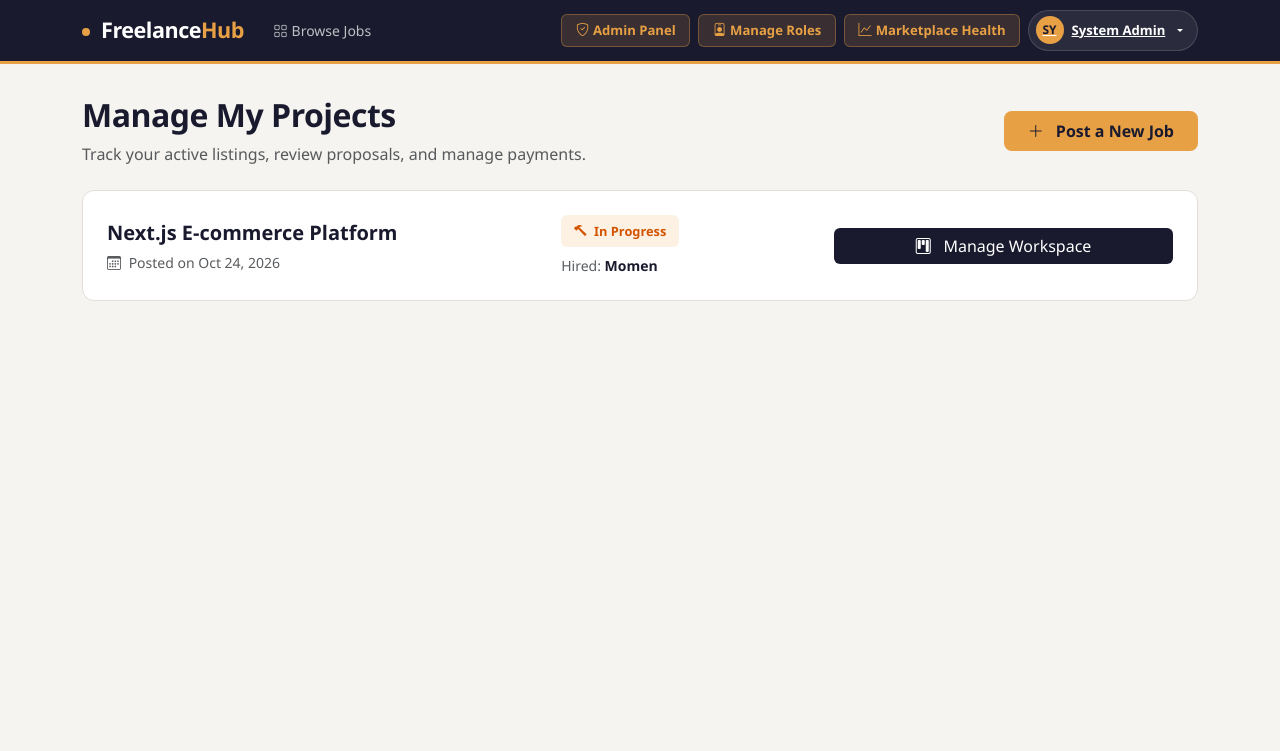
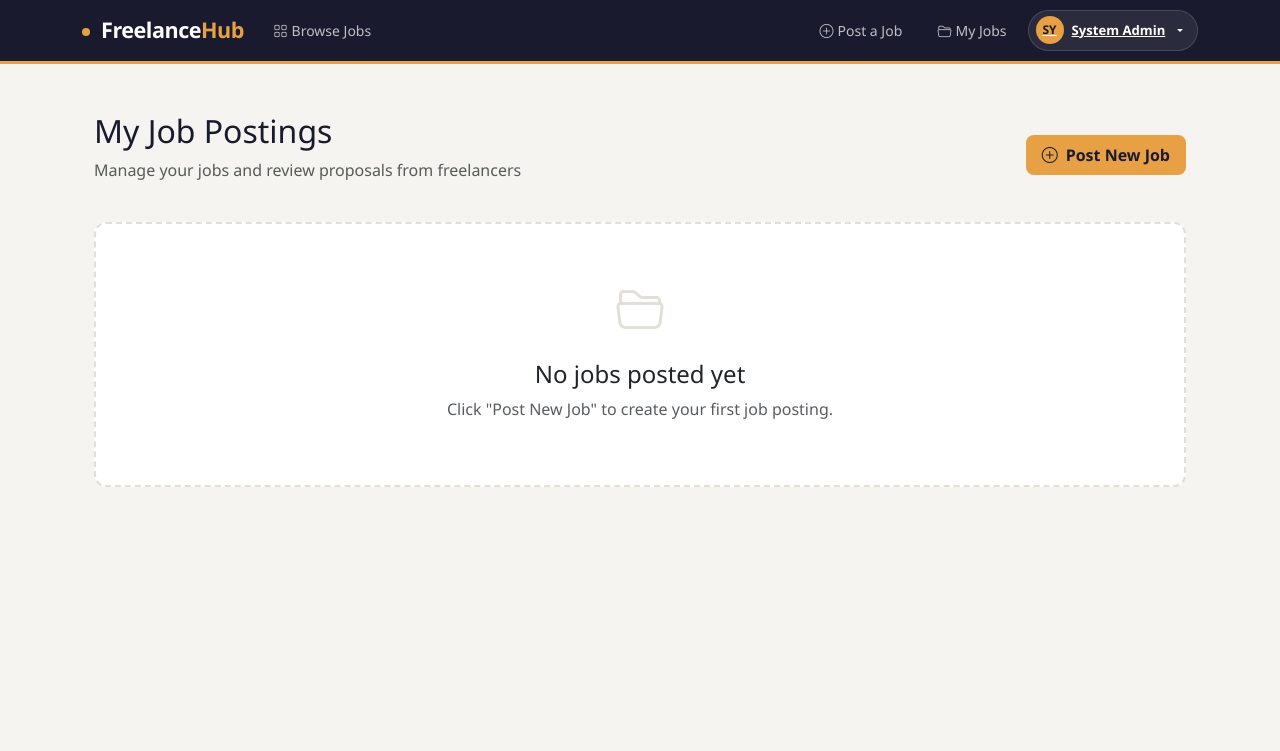
Before and after one commit to momen5406/FreelanceHub-SE-Project, a PHP site: page /my-postings.php in a window 1280 px wide. Shown: the top 751 px of the page. Run offline with PHP 8.4, Linux system fonts and the light colour scheme; a user stored in the database is signed in; data comes from the database, SQL or seed files in the repository.

Commit message:
Update my-postings.php

```diff
--- a/views/jobs/my-postings.php
+++ b/views/jobs/my-postings.php
@@ -1,65 +1,44 @@
-<?php require_once '../../views/partials/header.php'; ?>
+<?php
+session_start();
 
-<?php
-// Tgeb eljobs ely leha 3laka bel client ely 3aml log in byst5dam el userId felsession
-$myJobs = [
-  [
-    'id' => 1,
-    'title' => 'Next.js E-commerce Platform',
-    'posted_date' => 'Oct 24, 2026',
-    'status' => 'In Progress',
-    'proposals_count' => 3,
-    'freelancer_hired' => 'Momen'
-  ]
-];
+if (!isset($_SESSION['user_id']) || $_SESSION['role'] !== 'Client') {
+  header('Location: ../auth/login.php');
+  exit();
+}
+
+require_once __DIR__ . '/../../app/core/database.php';
+require_once __DIR__ . '/../partials/header.php';
+
+$db = new Database();
+$db->openConnection();
+
+$clientId = $_SESSION['user_id'];
+
+$myJobs = $db->select("
+    SELECT j.*, n.name as niche_name,
+           (SELECT COUNT(*) FROM proposals WHERE job_id = j.id) as proposals_count
+    FROM jobs j
+    LEFT JOIN niche_categories n ON j.niche_id = n.id
+    WHERE j.client_id = $clientId
+    ORDER BY j.created_at DESC
+");
+
+$db->closeConnection();
 ?>
 
 <style>
-  .fh-list-card {
+.job-card {
     background: #fff;
     border: 1.5px solid #e2dfd8;
     border-radius: 12px;
-    transition: all 0.2s ease;
-    margin-bottom: 1rem;
+    padding: 1.5rem;
+    margin-bottom: 1.5rem;
+    transition: all 0.2s;
 }
 
-  .fh-list-card:hover {
-    border-color: #1a1a2e;
-    box-shadow: 0 4px 15px rgba(26, 26, 46, 0.05);
-  }
-
-  .job-title-link {
-    color: #1a1a2e;
-    font-weight: 800;
-    font-size: 1.25rem;
-    text-decoration: none;
-    transition: color 0.2s;
-  }
-
-  .job-title-link:hover {
-    color: #e8a045;
-  }
-
-  .status-badge {
-    font-weight: 700;
-    padding: 0.4rem 0.8rem;
-    border-radius: 6px;
-    font-size: 0.8rem;
-  }
-
-  .status-open {
-    background: rgba(46, 204, 113, 0.15);
-    color: #27ae60;
-  }
-
-  .status-progress {
-    background: rgba(232, 160, 69, 0.15);
-    color: #d35400;
-  }
-
-  .status-completed {
-    background: #f5f4f0;
-    color: #6c757d;
+.job-card:hover {
+    border-color: #e8a045;
+    box-shadow: 0 8px 25px rgba(232, 160, 69, 0.1);
 }
 
 .btn-fh-primary {
@@ -70,12 +49,13 @@ $myJobs = [
     font-weight: 700;
     padding: 0.5rem 1rem;
     transition: all 0.2s;
+    text-decoration: none;
+    display: inline-block;
 }
 
 .btn-fh-primary:hover {
     background: #d4903a;
     transform: translateY(-1px);
-    color: #1a1a2e;
 }
 
 .btn-fh-outline {
@@ -83,9 +63,11 @@ $myJobs = [
     color: #1a1a2e;
     background: transparent;
     border-radius: 8px;
-    font-weight: 700;
+    font-weight: 600;
     padding: 0.5rem 1rem;
     transition: all 0.2s;
+    text-decoration: none;
+    display: inline-block;
 }
 
 .btn-fh-outline:hover {
@@ -93,101 +75,90 @@ $myJobs = [
     background: #1a1a2e;
     color: #fff;
 }
+
+.status-open {
+    background: #27ae60;
+    color: white;
+    padding: 0.25rem 0.75rem;
+    border-radius: 20px;
+    font-size: 0.75rem;
+    font-weight: 600;
+}
+
+.status-progress {
+    background: #e8a045;
+    color: #1a1a2e;
+    padding: 0.25rem 0.75rem;
+    border-radius: 20px;
+    font-size: 0.75rem;
+    font-weight: 600;
+}
+
+.status-completed {
+    background: #6c757d;
+    color: white;
+    padding: 0.25rem 0.75rem;
+    border-radius: 20px;
+    font-size: 0.75rem;
+    font-weight: 600;
+}
 </style>
 
-<div class="row mb-4 mt-2 align-items-center">
-  <div class="col-md-8">
-    <h2 style="color: #1a1a2e; font-weight: 800; letter-spacing: -0.5px;">Manage My Projects</h2>
-    <p class="text-muted mb-0">Track your active listings, review proposals, and manage payments.</p>
+<div class="container py-4">
+    <div class="d-flex justify-content-between align-items-center mb-4">
+        <div>
+            <h2 style="color: #1a1a2e;">My Job Postings</h2>
+            <p class="text-muted">Manage your jobs and review proposals from freelancers</p>
         </div>
-  <div class="col-md-4 text-md-end mt-3 mt-md-0">
-    <a href="../../views/jobs/create.php" class="btn btn-fh-primary px-4 py-2">
-      <i class="bi bi-plus-lg me-2"></i> Post a New Job
+        <a href="create.php" class="btn-fh-primary"><i class="bi bi-plus-circle me-2"></i>Post New Job</a>
+    </div>
+
+    <?php if (empty($myJobs)): ?>
+    <div class="text-center p-5" style="background: #fff; border: 2px dashed #e2dfd8; border-radius: 12px;">
+        <i class="bi bi-folder2-open" style="font-size: 3rem; color: #e2dfd8;"></i>
+        <h4 class="mt-3">No jobs posted yet</h4>
+        <p class="text-muted">Click "Post New Job" to create your first job posting.</p>
+    </div>
+    <?php else: ?>
+    <?php foreach ($myJobs as $job): ?>
+    <div class="job-card">
+        <div class="d-flex justify-content-between align-items-start flex-wrap gap-3">
+            <div class="flex-grow-1">
+                <div class="d-flex align-items-center gap-3 mb-2 flex-wrap">
+                    <h4 style="color: #1a1a2e;" class="mb-0"><?= htmlspecialchars($job['title']) ?></h4>
+                    <?php if ($job['status'] == 'Open'): ?>
+                    <span class="status-open">Open for Bids</span>
+                    <?php elseif ($job['status'] == 'In Progress'): ?>
+                    <span class="status-progress">In Progress</span>
+                    <?php else: ?>
+                    <span class="status-completed">Completed</span>
+                    <?php endif; ?>
+                </div>
+                <div class="text-muted small mb-2">
+                    <span><i class="bi bi-tag me-1"></i> Budget: $<?= number_format($job['budget'], 2) ?></span>
+                    <span class="mx-2">|</span>
+                    <span><i class="bi bi-calendar me-1"></i> Posted:
+                        <?= date('M d, Y', strtotime($job['created_at'])) ?></span>
+                    <span class="mx-2">|</span>
+                    <span><i class="bi bi-folder me-1"></i> Niche:
+                        <?= htmlspecialchars($job['niche_name'] ?? 'General') ?></span>
+                </div>
+                <p class="text-muted small mb-0"><?= htmlspecialchars(substr($job['description'], 0, 120)) ?>...</p>
+            </div>
+            <div class="text-end">
+                <?php if ($job['status'] == 'Open'): ?>
+                <a href="../proposals/list.php?job_id=<?= $job['id'] ?>" class="btn-fh-primary d-block mb-2">
+                    <i class="bi bi-file-text me-1"></i> Review Proposals (<?= $job['proposals_count'] ?? 0 ?>)
                 </a>
+                <a href="show.php?id=<?= $job['id'] ?>" class="btn-fh-outline d-block">View Details</a>
+                <?php else: ?>
+                <a href="show.php?id=<?= $job['id'] ?>" class="btn-fh-outline d-block">View Details</a>
+                <?php endif; ?>
             </div>
         </div>
-
-<div class="row mb-5">
-  <div class="col-12">
-
-    <?php if (empty($myJobs)): ?>
-      <!-- THE EMPTY STATE -->
-      <div class="text-center p-5 fh-list-card" style="border-style: dashed; border-width: 2px;">
-        <div style="width: 80px; height: 80px; background: #f5f4f0; border-radius: 50%; display: flex; align-items: center; justify-content: center; margin: 0 auto 1.5rem;">
-          <i class="bi bi-folder2-open text-muted" style="font-size: 2rem;"></i>
     </div>
-        <h4 style="color: #1a1a2e; font-weight: 800;">No projects posted yet</h4>
-        <p class="text-muted mb-4">Ready to hire top freelance talent? Create your first job posting today.</p>
-        <a href="../../views/jobs/create.php" class="btn btn-fh-primary px-4">Post Your First Job</a>
-      </div>
-
-    <?php else: ?>
-      <!-- THE JOB LIST -->
-      <?php foreach ($myJobs as $job): ?>
-
-        <div class="fh-list-card p-4">
-          <div class="row align-items-center text-center text-md-start">
-
-            <!-- Column 1: Job Info -->
-            <div class="col-md-5 mb-3 mb-md-0">
-              <a href="../../views/jobs/view.php?id=<?= $job['id'] ?>" class="job-title-link d-block mb-1">
-                <?= htmlspecialchars($job['title']) ?>
-              </a>
-              <div class="text-muted small">
-                <i class="bi bi-calendar3 me-1"></i> Posted on <?= htmlspecialchars($job['posted_date']) ?>
-              </div>
-            </div>
-
-            <!-- Column 2: Status & Stats -->
-            <div class="col-md-3 mb-3 mb-md-0">
-              <?php if ($job['status'] === 'Open'): ?>
-                <span class="status-badge status-open mb-2 d-inline-block">
-                  <i class="bi bi-door-open me-1"></i> Open for Bids
-                </span>
-                <div class="small fw-bold" style="color: #1a1a2e;">
-                  <?= $job['proposals_count'] ?> Proposals received
-                </div>
-
-              <?php elseif ($job['status'] === 'In Progress'): ?>
-                <span class="status-badge status-progress mb-2 d-inline-block">
-                  <i class="bi bi-hammer me-1"></i> In Progress
-                </span>
-                <div class="small text-muted">
-                  Hired: <span class="fw-bold" style="color: #1a1a2e;"><?= htmlspecialchars($job['freelancer_hired']) ?></span>
-                </div>
-
-              <?php else: ?>
-                <span class="status-badge status-completed mb-2 d-inline-block">
-                  <i class="bi bi-check-circle me-1"></i> Completed
-                </span>
+    <?php endforeach; ?>
     <?php endif; ?>
 </div>
 
-            <!-- Column 3: Contextual Action Buttons -->
-            <div class="col-md-4 text-md-end">
-              <?php if ($job['status'] === 'Open'): ?>
-                <a href="/proposals/list?job_id=<?= $job['id'] ?>" class="btn btn-fh-primary w-100 w-md-auto mb-2 mb-md-0">
-                  Review Bids <span class="badge bg-dark ms-1"><?= $job['proposals_count'] ?></span>
-                </a>
-                <a href="/jobs/edit?id=<?= $job['id'] ?>" class="btn btn-fh-outline w-100 w-md-auto ms-md-2">Edit</a>
-
-              <?php elseif ($job['status'] === 'In Progress'): ?>
-                <a href="../../views/workspace/dashboard.php?job_id=<?= $job['id'] ?>" class="btn btn-dark w-100 w-md-auto border-0" style="background: #1a1a2e;">
-                  <i class="bi bi-kanban me-2"></i> Manage Workspace
-                </a>
-
-              <?php elseif ($job['status'] === 'Completed'): ?>
-                <a href="/jobs/view?id=<?= $job['id'] ?>" class="btn btn-fh-outline w-100 w-md-auto">View Details</a>
-              <?php endif; ?>
-            </div>
-
-          </div>
-        </div>
-
-      <?php endforeach; ?>
-    <?php endif; ?>
-
-  </div>
-</div>
-
-<?php require_once '../../views/partials/footer.php'; ?>
+<?php require_once __DIR__ . '/../partials/footer.php'; ?>
```
Lines whose indentation alone changed are shown as unchanged.
